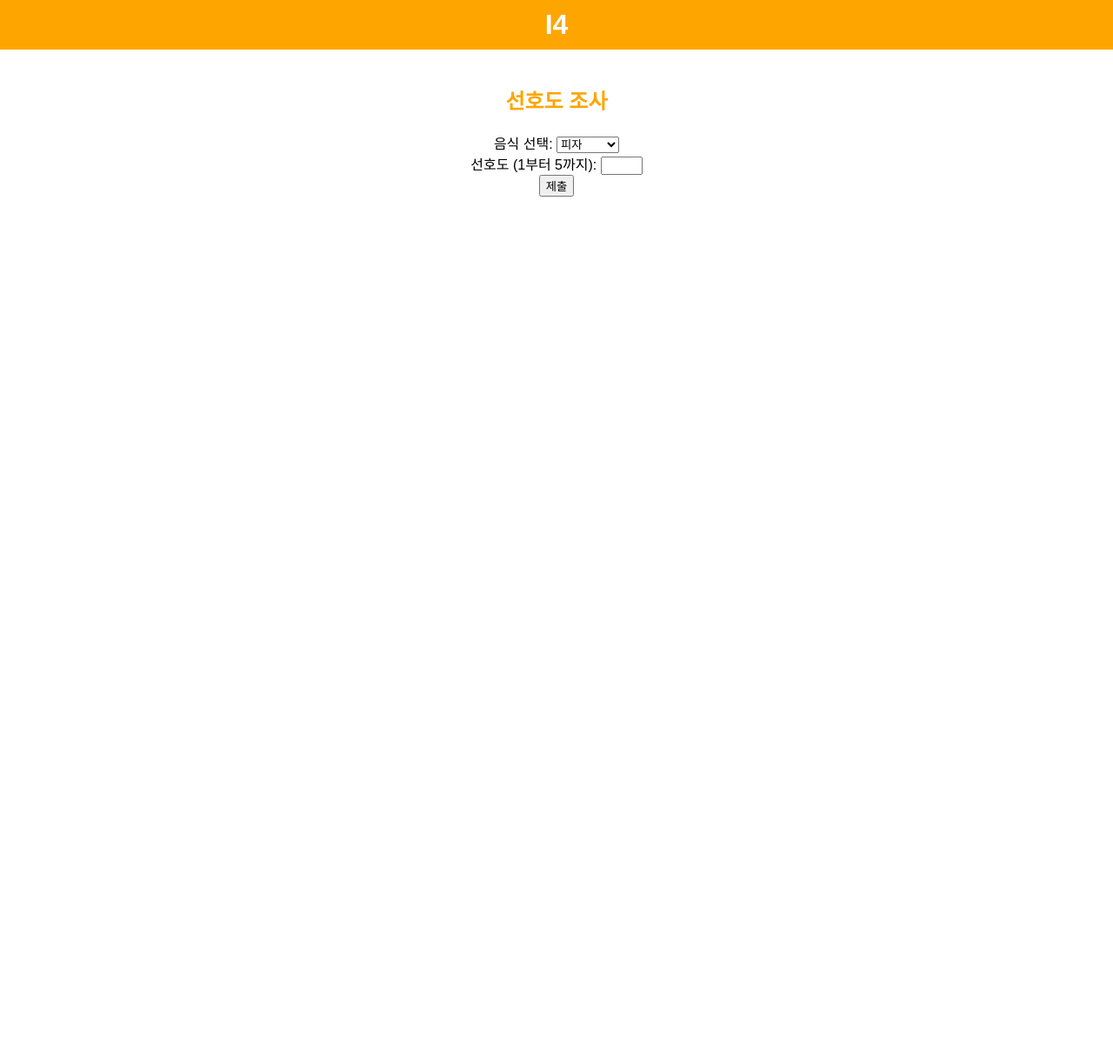
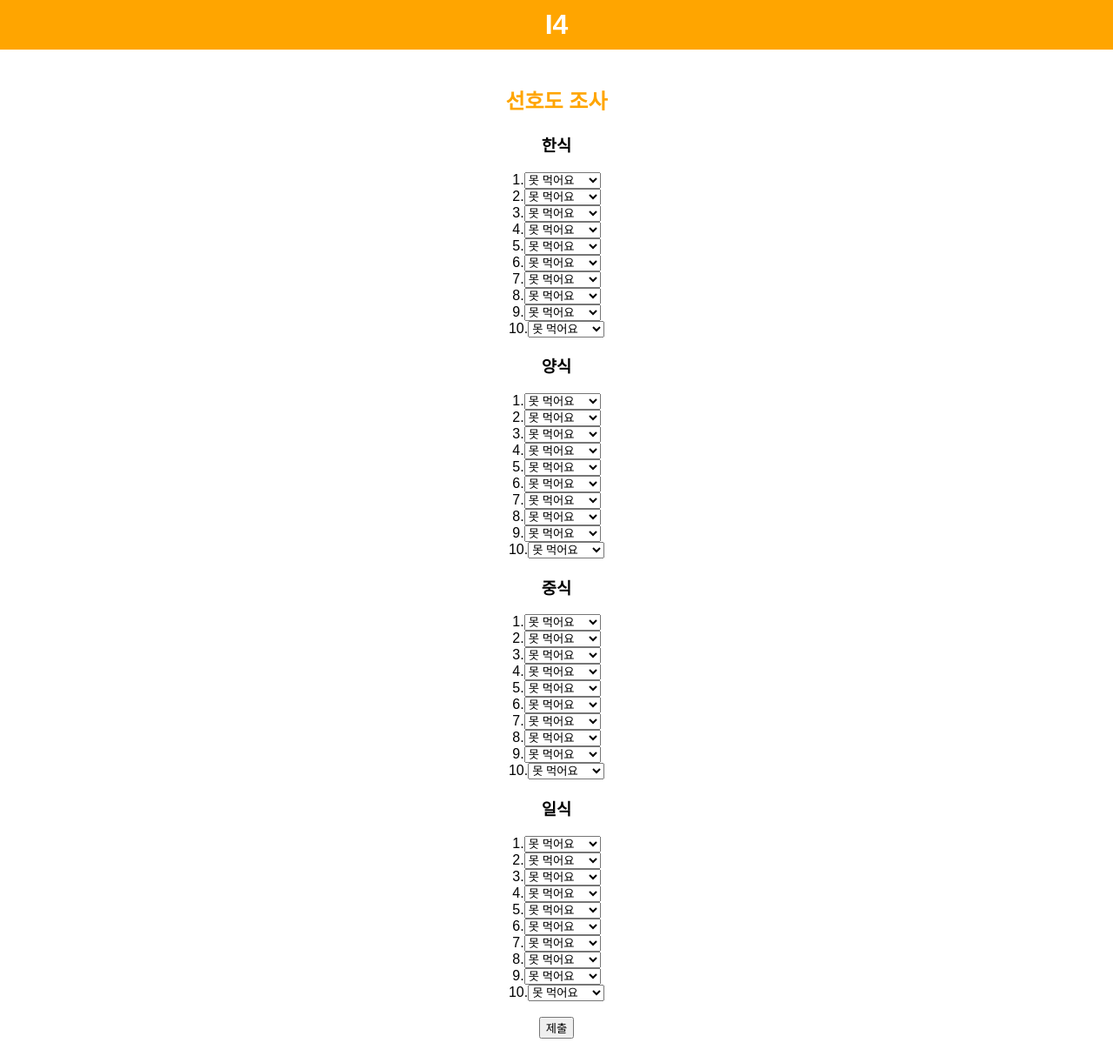
Before and after one commit to psb3505/ProjectI4, a PHP site: page /Ytest1.php in a window 1280 px wide. Shown: the whole page at 87% size. Before the commit the page ends 226 px from the top, so only its background shows below. Run offline with PHP 8.4, Linux system fonts and the light colour scheme.

Commit message:
Update Ytest1.php
선호도 조사 부분 추가 1.3

```diff
--- a/Ytest1.php
+++ b/Ytest1.php
@@ -16,16 +16,22 @@
     <section>
         <h2>선호도 조사</h2>
         <form method="post" action="<?php echo htmlspecialchars($_SERVER["PHP_SELF"]); ?>">
-            <label for="food">음식 선택:</label>
-            <select name="food" id="food" required>
-                <option value="피자">피자</option>
-                <option value="스테이크">스테이크</option>
-                <option value="초밥">초밥</option>
-                <!-- 다른 음식 옵션 추가 -->
-            </select>
-            <br>
-            <label for="rating">선호도 (1부터 5까지):</label>
-            <input type="number" name="rating" id="rating" min="1" max="5" required>
+            <?php
+            $foodCategories = array("한식", "양식", "중식", "일식");
+            $ratings = array("못 먹어요", "싫어요", "보통이에요", "좋아요", "매우 좋아요");
+
+            foreach ($foodCategories as $category) {
+                echo "<h3>{$category}</h3>";
+                for ($i = 1; $i <= 10; $i++) {
+                    echo "<label for='{$category}_{$i}'>{$i}.</label>";
+                    echo "<select name='{$category}_{$i}' id='{$category}_{$i}' required>";
+                    foreach ($ratings as $rating) {
+                        echo "<option value='{$rating}'>{$rating}</option>";
+                    }
+                    echo "</select><br>";
+                }
+            }
+            ?>
             <br>
             <input type="submit" value="제출">
         </form>
```
